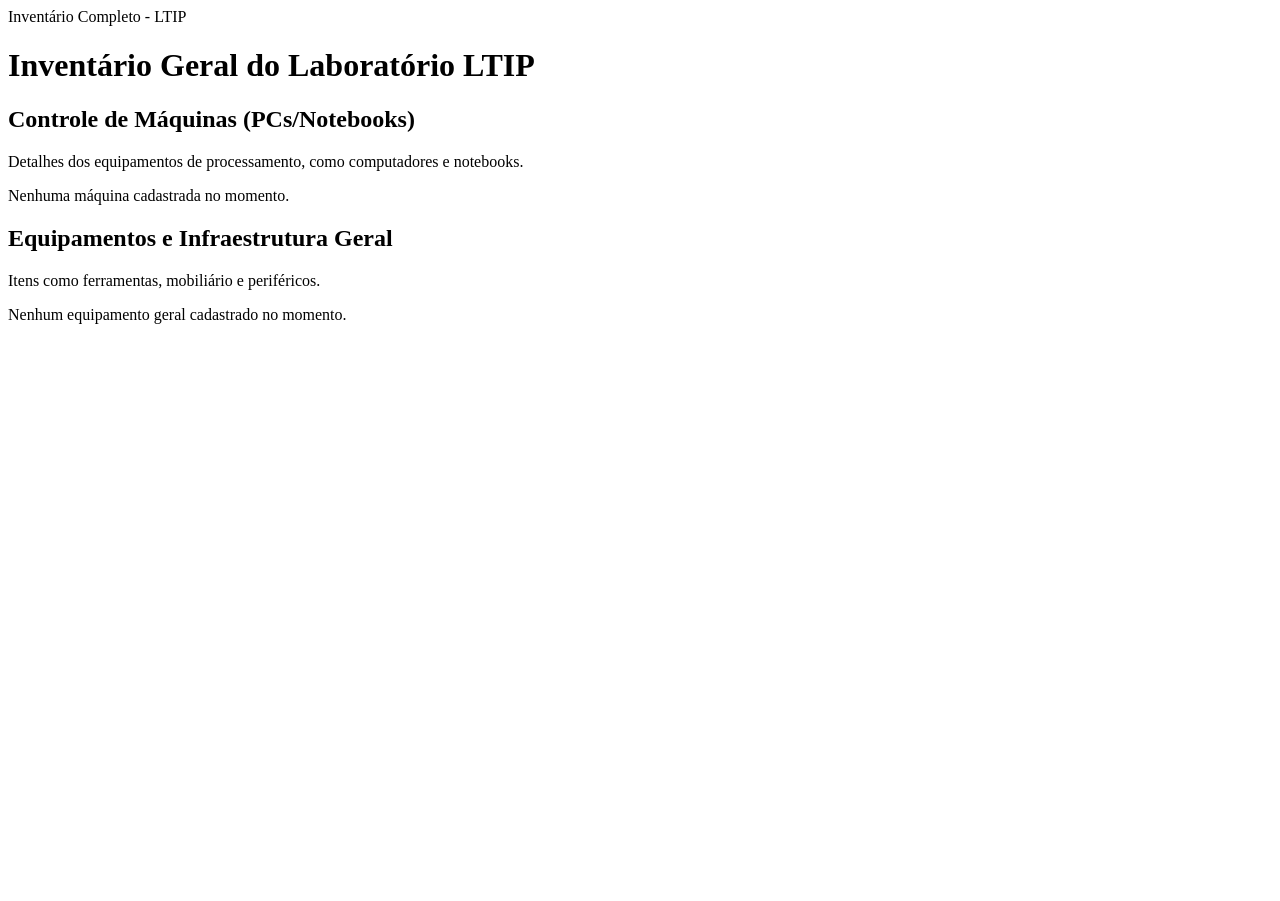
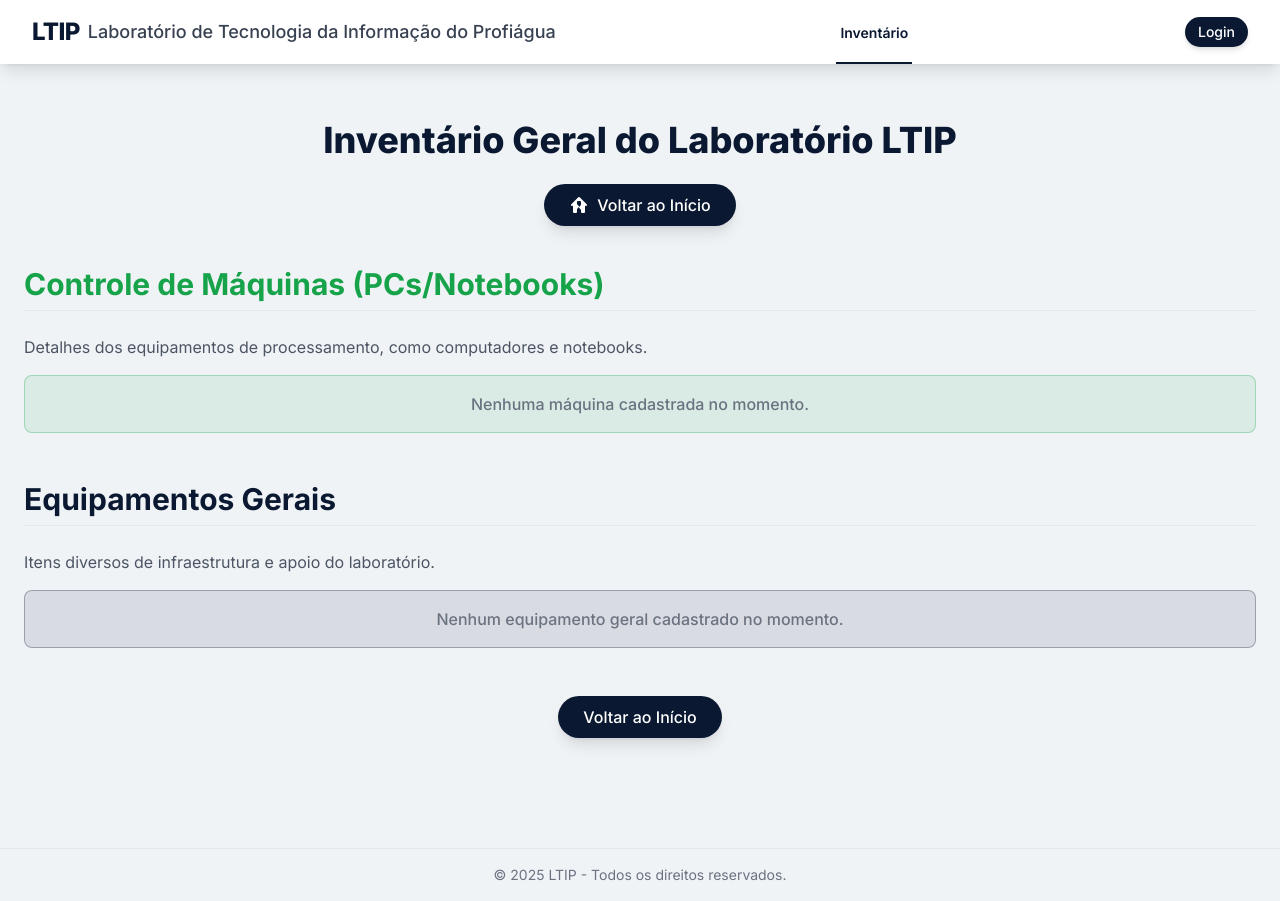
Before and after one commit to almeidasudarioarthurcassius-maker/subir_LTIP, a Flask app: page /inventario in a window 1280 px wide. Before the commit the page ends 324 px from the top, so only its background shows below. Run offline with Flask 3, Linux system fonts and the light colour scheme; data that the repository does not hold is empty; some libraries are stand-ins or nearby versions.

Commit message:
Update inventario.html

```diff
--- a/templates/inventario.html
+++ b/templates/inventario.html
@@ -1,93 +1,111 @@
+{% extends "base.html" %}
 
 {% block title %}Inventário Completo - LTIP{% endblock %}
 
 {% block content %}
-<div class="container mx-auto p-6">
-    <h1 class="text-4xl font-extrabold text-indigo-700 mb-10 text-center font-inter">Inventário Geral do Laboratório LTIP</h1>
+<div class="container mx-auto p-6 min-h-[85vh]">
+    <h1 class="text-4xl font-extrabold text-primary mb-6 text-center">Inventário Geral do Laboratório LTIP</h1>
 
-    <!-- Tabela 1: Controle de Máquinas (Computadores e Notebooks) -->
+    <div class="text-center mb-10">
+        <a href="{{ url_for('index') }}" class="inline-flex items-center px-6 py-2 border border-transparent text-base font-medium rounded-full shadow-lg text-white bg-primary hover:bg-blue-800 focus:outline-none focus:ring-2 focus:ring-offset-2 focus:ring-primary transition duration-150">
+            <svg class="mr-2 h-5 w-5" xmlns="http://www.w3.org/2000/svg" viewBox="0 0 20 20" fill="currentColor">
+                <path d="M10.707 2.293a1 1 0 00-1.414 0l-7 7a1 1 0 001.414 1.414L4 10.414V17a1 1 0 001 1h2a1 1 0 001-1v-2.586a1 1 0 01.293-.707l1.414-1.414a1 1 0 000-1.414l-1.414-1.414a1 1 0 01-.293-.707V7a1 1 0 011-1h2a1 1 0 011 1v2.586a1 1 0 01-.293.707l-1.414 1.414a1 1 0 000 1.414l1.414 1.414a1 1 0 01.293.707V17a1 1 0 001 1h2a1 1 0 001-1v-6.586l.293.293a1 1 0 001.414-1.414l-7-7z" clip-rule="evenodd" />
+            </svg>
+            Voltar ao Início
+        </a>
+    </div>
+
     <section id="maquinas" class="mb-12">
-        <h2 class="text-3xl font-bold text-green-600 mb-6 border-b pb-2 font-inter">Controle de Máquinas (PCs/Notebooks)</h2>
-        <p class="mb-4 text-gray-600 font-inter">Detalhes dos equipamentos de processamento, como computadores e notebooks.</p>
+        <h2 class="text-3xl font-bold text-secondary mb-6 border-b pb-2">Controle de Máquinas (PCs/Notebooks)</h2>
+        <p class="mb-4 text-gray-600">Detalhes dos equipamentos de processamento, como computadores e notebooks.</p>
 
         {% if maquinas %}
-        <div class="bg-white shadow-xl rounded-xl overflow-x-auto">
+        <div class="bg-white shadow-2xl rounded-xl overflow-x-auto border border-secondary/50">
             <table class="min-w-full divide-y divide-gray-200">
-                <thead class="bg-green-50">
+                <thead class="bg-secondary/10">
                     <tr>
-                        <th class="px-6 py-3 text-left text-xs font-medium text-gray-700 uppercase tracking-wider font-inter">ID</th>
-                        <th class="px-6 py-3 text-left text-xs font-medium text-gray-700 uppercase tracking-wider font-inter">Tipo</th>
-                        <th class="px-6 py-3 text-left text-xs font-medium text-gray-700 uppercase tracking-wider font-inter">Marca/Modelo</th>
-                        <th class="px-6 py-3 text-left text-xs font-medium text-gray-700 uppercase tracking-wider font-inter">Status Formatação</th>
-                        <th class="px-6 py-3 text-left text-xs font-medium text-gray-700 uppercase tracking-wider font-inter">Data Formatação</th>
-                        <th class="px-6 py-3 text-left text-xs font-medium text-gray-700 uppercase tracking-wider font-inter">Tombo</th>
+                        <th class="px-6 py-3 text-left text-xs font-medium text-secondary-700 uppercase tracking-wider">ID</th>
+                        <th class="px-6 py-3 text-left text-xs font-medium text-secondary-700 uppercase tracking-wider">Tipo</th>
+                        <th class="px-6 py-3 text-left text-xs font-medium text-secondary-700 uppercase tracking-wider">Marca/Modelo</th>
+                        <th class="px-6 py-3 text-left text-xs font-medium text-secondary-700 uppercase tracking-wider">Status Formatação</th>
+                        <th class="px-6 py-3 text-left text-xs font-medium text-secondary-700 uppercase tracking-wider">Data Formatação</th>
+                        <th class="px-6 py-3 text-left text-xs font-medium text-secondary-700 uppercase tracking-wider">Tombo</th>
                     </tr>
                 </thead>
                 <tbody class="bg-white divide-y divide-gray-100">
                     {% for maquina in maquinas %}
-                    <tr class="hover:bg-gray-50 transition duration-150">
-                        <td class="px-6 py-4 whitespace-nowrap text-sm font-bold text-green-700 font-inter">{{ maquina.asset_id }}</td>
-                        <td class="px-6 py-4 whitespace-nowrap text-sm text-gray-500 font-inter">{{ maquina.type | capitalize }}</td>
-                        <td class="px-6 py-4 whitespace-nowrap text-sm text-gray-900 font-inter">{{ maquina.brand_model }}</td>
+                    <tr class="hover:bg-secondary/5 transition duration-150">
+                        <td class="px-6 py-4 whitespace-nowrap text-sm font-bold text-secondary">{{ maquina.asset_id }}</td>
+                        <td class="px-6 py-4 whitespace-nowrap text-sm text-gray-500">{{ maquina.type | capitalize }}</td>
+                        <td class="px-6 py-4 whitespace-nowrap text-sm text-gray-900">{{ maquina.brand_model }}</td>
                         <td class="px-6 py-4 whitespace-nowrap text-sm">
                             {% if maquina.format_status == 'Formatado' %}
-                                <span class="px-2 inline-flex text-xs leading-5 font-semibold rounded-full bg-green-100 text-green-800 font-inter">Formatado</span>
+                                <span class="px-2 inline-flex text-xs leading-5 font-semibold rounded-full bg-secondary/20 text-secondary-800">
+                                    {{ maquina.format_status }}
+                                </span>
                             {% elif maquina.format_status == 'Em andamento' %}
-                                <span class="px-2 inline-flex text-xs leading-5 font-semibold rounded-full bg-yellow-100 text-yellow-800 font-inter">Em andamento</span>
+                                <span class="px-2 inline-flex text-xs leading-5 font-semibold rounded-full bg-yellow-100 text-yellow-800">
+                                    {{ maquina.format_status }}
+                                </span>
                             {% else %}
-                                <span class="px-2 inline-flex text-xs leading-5 font-semibold rounded-full bg-red-100 text-red-800 font-inter">{{ maquina.format_status }}</span>
+                                <span class="px-2 inline-flex text-xs leading-5 font-semibold rounded-full bg-red-100 text-red-800">
+                                    {{ maquina.format_status }}
+                                </span>
                             {% endif %}
                         </td>
-                        <td class="px-6 py-4 whitespace-nowrap text-sm text-gray-500 font-inter">
-                            {{ maquina.format_date.strftime('%d/%m/%Y') if maquina.format_date else 'N/A' }}
-                        </td>
-                        <td class="px-6 py-4 whitespace-nowrap text-sm text-indigo-600 font-mono font-inter">{{ maquina.tombo or 'S/ Tombo' }}</td>
+                        <td class="px-6 py-4 whitespace-nowrap text-sm text-gray-500">{{ maquina.format_date.strftime('%d/%m/%Y') if maquina.format_date else 'N/A' }}</td>
+                        <td class="px-6 py-4 whitespace-nowrap text-sm text-gray-500">{{ maquina.tombo or 'N/A' }}</td>
                     </tr>
                     {% endfor %}
                 </tbody>
             </table>
         </div>
         {% else %}
-        <p class="text-gray-500 p-4 bg-yellow-50 rounded-lg font-inter">Nenhuma máquina cadastrada no momento.</p>
+        <p class="text-gray-500 p-4 bg-secondary/10 rounded-lg font-medium text-center border border-secondary/30">Nenhuma máquina cadastrada no momento.</p>
         {% endif %}
     </section>
 
-    <!-- Tabela 2: Equipamentos e Infraestrutura Geral -->
-    <section id="equipamentos-gerais">
-        <h2 class="text-3xl font-bold text-indigo-600 mb-6 border-b pb-2 font-inter">Equipamentos e Infraestrutura Geral</h2>
-        <p class="mb-4 text-gray-600 font-inter">Itens como ferramentas, mobiliário e periféricos.</p>
+    <section id="equipamentos" class="mb-12">
+        <h2 class="text-3xl font-bold text-primary mb-6 border-b pb-2">Equipamentos Gerais</h2>
+        <p class="mb-4 text-gray-600">Itens diversos de infraestrutura e apoio do laboratório.</p>
 
         {% if equipamentos_gerais %}
-        <div class="bg-white shadow-xl rounded-xl overflow-x-auto">
+        <div class="bg-white shadow-2xl rounded-xl overflow-x-auto border border-primary/50">
             <table class="min-w-full divide-y divide-gray-200">
-                <thead class="bg-indigo-50">
+                <thead class="bg-primary/10">
                     <tr>
-                        <th class="px-6 py-3 text-left text-xs font-medium text-gray-700 uppercase tracking-wider font-inter">Tipo de Equipamento</th>
-                        <th class="px-6 py-3 text-left text-xs font-medium text-gray-700 uppercase tracking-wider font-inter">Marca/Modelo</th>
-                        <th class="px-6 py-3 text-left text-xs font-medium text-gray-700 uppercase tracking-wider font-inter">Finalidade</th>
-                        <th class="px-6 py-3 text-center text-xs font-medium text-gray-700 uppercase tracking-wider font-inter">Qtd</th>
-                        <th class="px-6 py-3 text-center text-xs font-medium text-gray-700 uppercase tracking-wider font-inter">Tombo</th>
+                        <th class="px-6 py-3 text-left text-xs font-medium text-primary-700 uppercase tracking-wider">Nome</th>
+                        <th class="px-6 py-3 text-left text-xs font-medium text-primary-700 uppercase tracking-wider">Marca/Modelo</th>
+                        <th class="px-6 py-3 text-left text-xs font-medium text-primary-700 uppercase tracking-wider">Finalidade</th>
+                        <th class="px-6 py-3 text-center text-xs font-medium text-primary-700 uppercase tracking-wider">Qtd</th>
+                        <th class="px-6 py-3 text-center text-xs font-medium text-primary-700 uppercase tracking-wider">Tombo</th>
                     </tr>
                 </thead>
                 <tbody class="bg-white divide-y divide-gray-100">
                     {% for equipamento in equipamentos_gerais %}
-                    <tr class="hover:bg-gray-50 transition duration-150">
-                        <td class="px-6 py-4 whitespace-nowrap text-sm font-medium text-gray-900 font-inter">{{ equipamento.name }}</td>
-                        <td class="px-6 py-4 whitespace-nowrap text-sm text-gray-500 font-inter">
+                    <tr class="hover:bg-primary/5 transition duration-150">
+                        <td class="px-6 py-4 whitespace-nowrap text-sm font-medium text-gray-900">{{ equipamento.name }}</td>
+                        <td class="px-6 py-4 whitespace-nowrap text-sm text-gray-500">
                             {{ equipamento.brand or 'N/A' }} / {{ equipamento.model or 'N/A' }}
                         </td>
-                        <td class="px-6 py-4 text-sm text-gray-500 max-w-xs truncate font-inter">{{ equipamento.functionality }}</td>
-                        <td class="px-6 py-4 whitespace-nowrap text-center text-lg font-bold text-indigo-600 font-inter">{{ equipamento.quantity }}</td>
-                        <td class="px-6 py-4 whitespace-nowrap text-sm text-gray-500 font-inter">{{ equipamento.tombo or 'N/A' }}</td>
+                        <td class="px-6 py-4 text-sm text-gray-500 max-w-xs truncate">{{ equipamento.functionality }}</td>
+                        <td class="px-6 py-4 whitespace-nowrap text-center text-lg font-bold text-primary">{{ equipamento.quantity }}</td>
+                        <td class="px-6 py-4 whitespace-nowrap text-sm text-gray-500">{{ equipamento.tombo or 'N/A' }}</td>
                     </tr>
                     {% endfor %}
                 </tbody>
             </table>
         </div>
         {% else %}
-        <p class="text-gray-500 p-4 bg-yellow-50 rounded-lg font-inter">Nenhum equipamento geral cadastrado no momento.</p>
+        <p class="text-gray-500 p-4 bg-primary/10 rounded-lg font-medium text-center border border-primary/30">Nenhum equipamento geral cadastrado no momento.</p>
         {% endif %}
     </section>
 
+    <div class="text-center mt-10">
+        <a href="{{ url_for('index') }}" class="inline-flex items-center px-6 py-2 border border-transparent text-base font-medium rounded-full shadow-lg text-white bg-primary hover:bg-blue-800 focus:outline-none focus:ring-2 focus:ring-offset-2 focus:ring-primary transition duration-150">
+            Voltar ao Início
+        </a>
+    </div>
+
 </div>
 {% endblock %}
```
